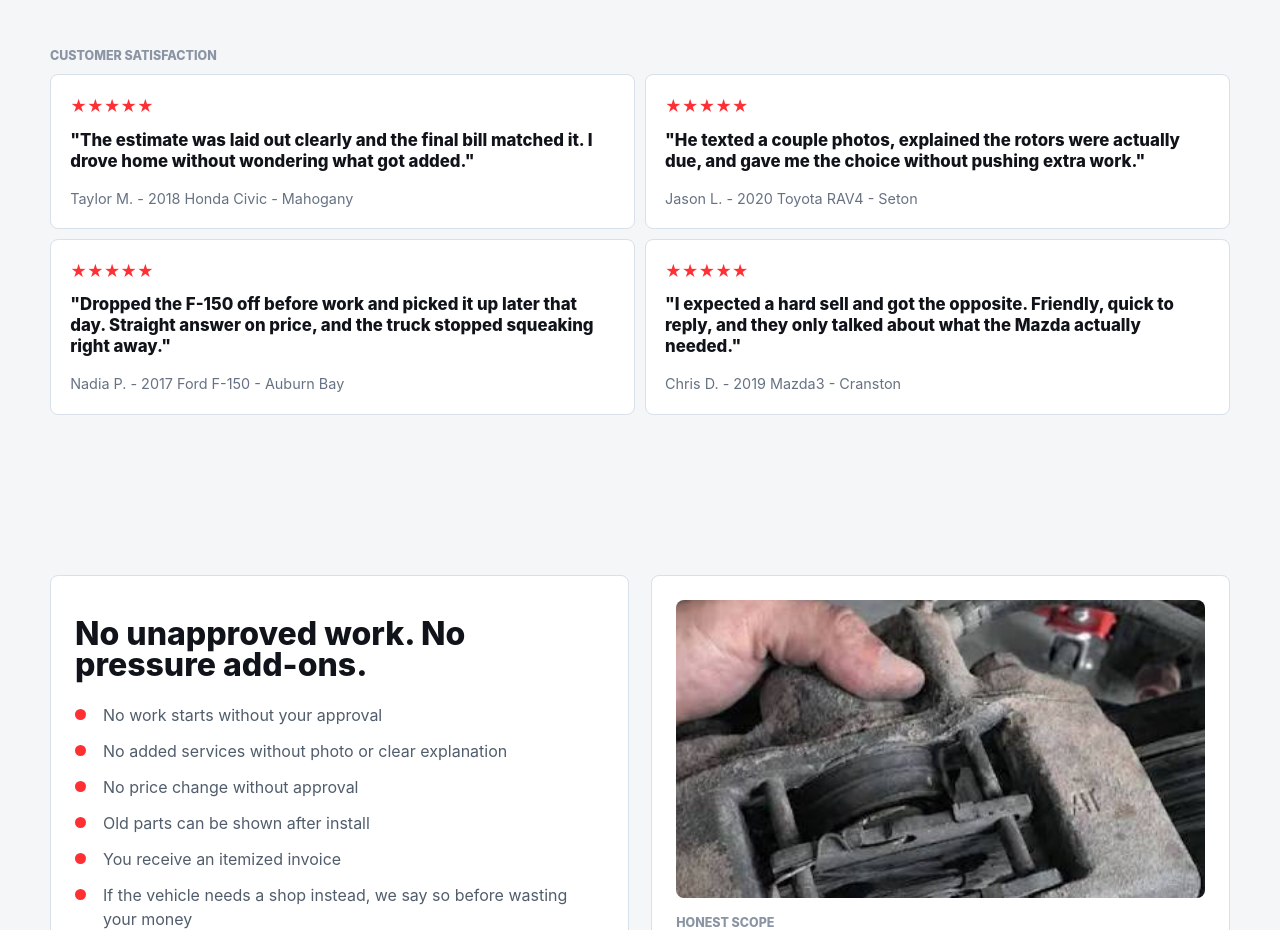
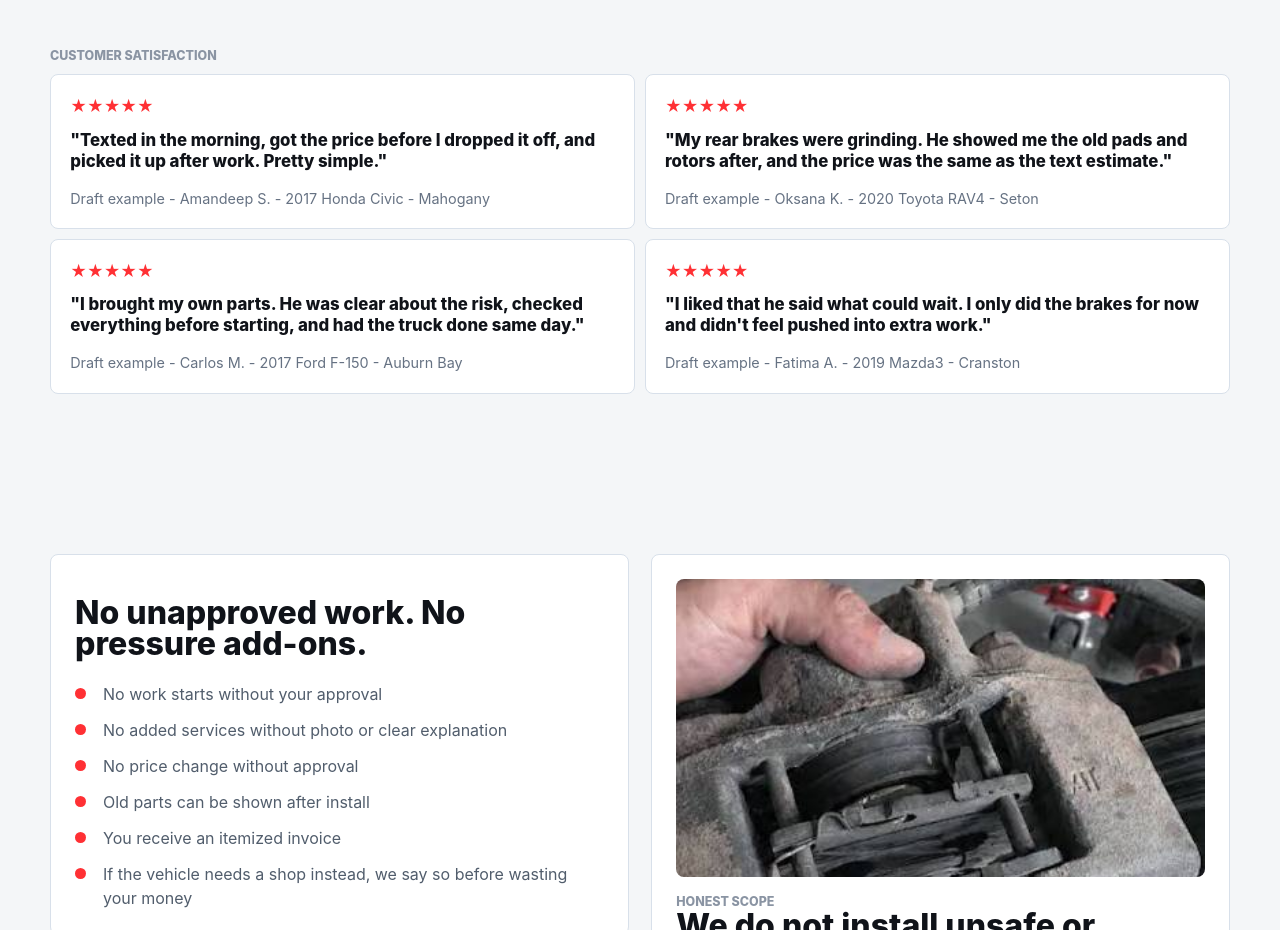
Before and after one commit to dryppyze/CaliperBrakesWorks, a website: page index.html in a window 1280 px wide. Shown: the part 4860-5790 px from the top of the page. Drawn offline with Linux system fonts and the light colour scheme.

Commit message:
Refine review placeholder copy

```diff
--- a/index.html
+++ b/index.html
@@ -523,23 +523,23 @@
           <div class="review-grid">
             <article class="review-card">
               <div class="review-stars" aria-label="5 out of 5 stars">★★★★★</div>
-              <blockquote>"The estimate was laid out clearly and the final bill matched it. I drove home without wondering what got added."</blockquote>
-              <p class="review-source">Taylor M. - 2018 Honda Civic - Mahogany</p>
+              <blockquote>"Texted in the morning, got the price before I dropped it off, and picked it up after work. Pretty simple."</blockquote>
+              <p class="review-source">Draft example - Amandeep S. - 2017 Honda Civic - Mahogany</p>
             </article>
             <article class="review-card">
               <div class="review-stars" aria-label="5 out of 5 stars">★★★★★</div>
-              <blockquote>"He texted a couple photos, explained the rotors were actually due, and gave me the choice without pushing extra work."</blockquote>
-              <p class="review-source">Jason L. - 2020 Toyota RAV4 - Seton</p>
+              <blockquote>"My rear brakes were grinding. He showed me the old pads and rotors after, and the price was the same as the text estimate."</blockquote>
+              <p class="review-source">Draft example - Oksana K. - 2020 Toyota RAV4 - Seton</p>
             </article>
             <article class="review-card">
               <div class="review-stars" aria-label="5 out of 5 stars">★★★★★</div>
-              <blockquote>"Dropped the F-150 off before work and picked it up later that day. Straight answer on price, and the truck stopped squeaking right away."</blockquote>
-              <p class="review-source">Nadia P. - 2017 Ford F-150 - Auburn Bay</p>
+              <blockquote>"I brought my own parts. He was clear about the risk, checked everything before starting, and had the truck done same day."</blockquote>
+              <p class="review-source">Draft example - Carlos M. - 2017 Ford F-150 - Auburn Bay</p>
             </article>
             <article class="review-card">
               <div class="review-stars" aria-label="5 out of 5 stars">★★★★★</div>
-              <blockquote>"I expected a hard sell and got the opposite. Friendly, quick to reply, and they only talked about what the Mazda actually needed."</blockquote>
-              <p class="review-source">Chris D. - 2019 Mazda3 - Cranston</p>
+              <blockquote>"I liked that he said what could wait. I only did the brakes for now and didn't feel pushed into extra work."</blockquote>
+              <p class="review-source">Draft example - Fatima A. - 2019 Mazda3 - Cranston</p>
             </article>
           </div>
         </div>
```
